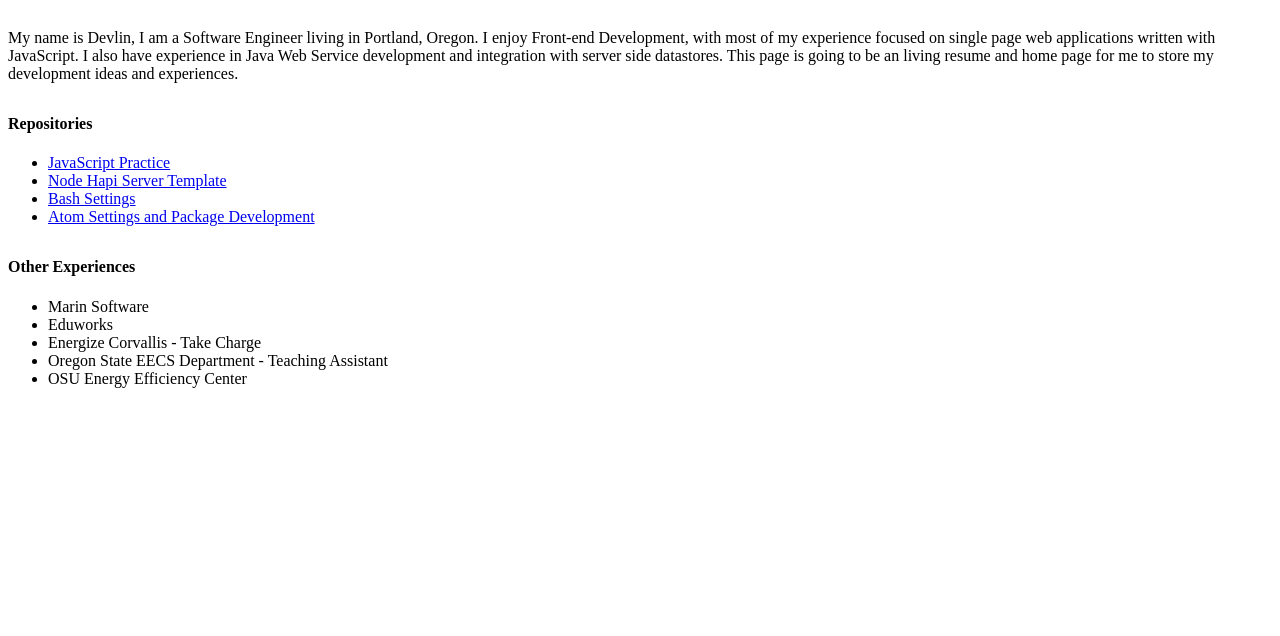
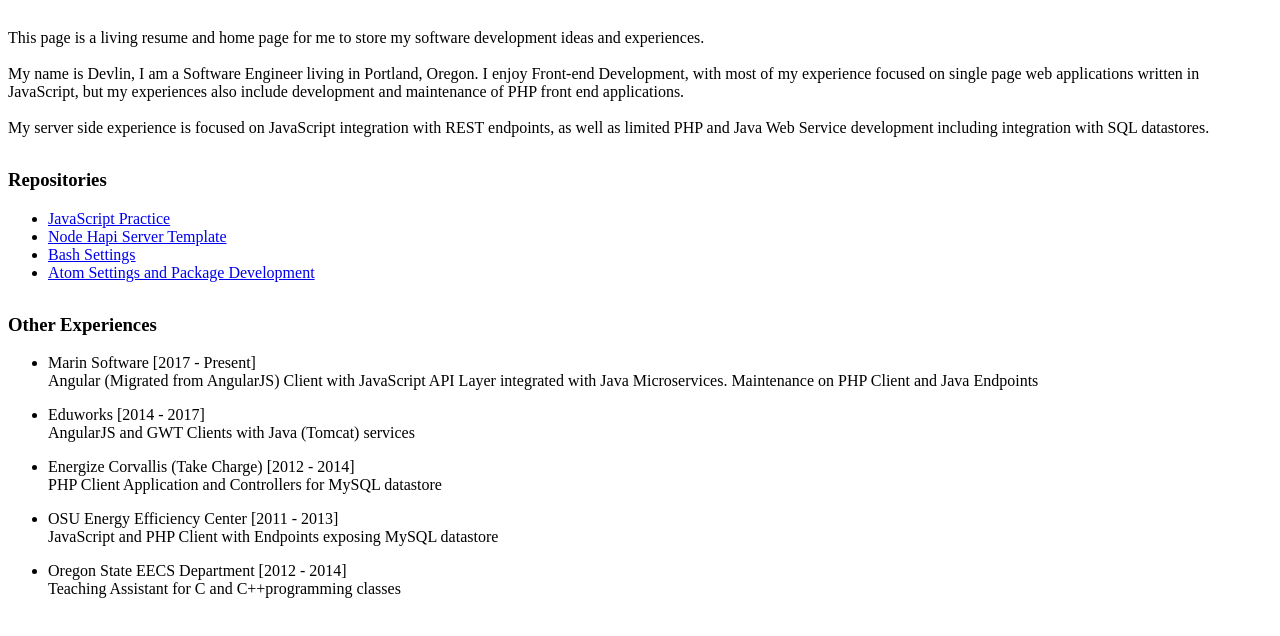
Before and after one commit to devlinjunker/devlinjunker.github.io, a plain HTML site: page index.html in a window 1280 px wide. Shown: the part 48-684 px from the top of the page. Drawn offline with Linux system fonts and the light colour scheme.

Commit message:
update home page

```diff
--- a/index.html
+++ b/index.html
@@ -2,6 +2,10 @@
   <style>
     div {
       margin-top: 2rem;
+    }
+
+    #other li {
+      margin-bottom: 1rem;
     }
   </style>
 </head>
@@ -11,17 +15,27 @@
   <h1> Devlin's Notebook</h1>
 
   <div>
-  My name is Devlin, I am a Software Engineer living in Portland, Oregon. I enjoy Front-end Development, with most of my experience focused on single page web applications written with JavaScript. I also have experience in Java Web Service development and integration with server side datastores. This page is going to be an living resume and home page for me to store my development ideas and experiences.
-
+    This page is a living resume and home page for me to store my software development
+    ideas and experiences.
+    <br/>
+    <br/>
+    My name is Devlin, I am a Software Engineer living in Portland, Oregon. I enjoy
+    Front-end Development, with most of my experience focused on single page web
+    applications written in JavaScript, but my experiences also include development
+    and maintenance of PHP front end applications.
+    <br/>
+    <br/>
+    My server side experience is focused on JavaScript integration with REST endpoints,
+    as well as limited PHP and Java Web Service development including integration
+    with SQL datastores.
   </div>
 
   <div style="display:none;">
     Projects
-
   </div>
 
   <div>
-    <h4>Repositories</h4>
+    <h3>Repositories</h3>
 
     <ul>
       <li>
@@ -39,24 +53,35 @@
     </ul>
   </div>
 
-  <div>
-    <h4>Other Experiences</h4>
+  <div id="other">
+    <h3>Other Experiences</h3>
 
     <ul>
       <li>
-        Marin Software
+        Marin Software                      [2017 - Present]
+        <br/>
+        Angular (Migrated from AngularJS) Client with JavaScript API Layer integrated
+        with Java Microservices. Maintenance on PHP Client and Java Endpoints
       </li>
       <li>
-        Eduworks
+        Eduworks                            [2014 - 2017]
+        <br/>
+        AngularJS and GWT Clients with Java (Tomcat) services
       </li>
       <li>
-        Energize Corvallis - Take Charge
+        Energize Corvallis (Take Charge)    [2012 - 2014]
+        <br/>
+        PHP Client Application and Controllers for MySQL datastore
       </li>
       <li>
-        Oregon State EECS Department - Teaching Assistant
+        OSU Energy Efficiency Center        [2011 - 2013]
+        <br/>
+        JavaScript and PHP Client with Endpoints exposing MySQL datastore
       </li>
       <li>
-        OSU Energy Efficiency Center
+        Oregon State EECS Department        [2012 - 2014]
+        <br/>
+        Teaching Assistant for C and C++programming classes
       </li>
     </ul>
   </div>
```
